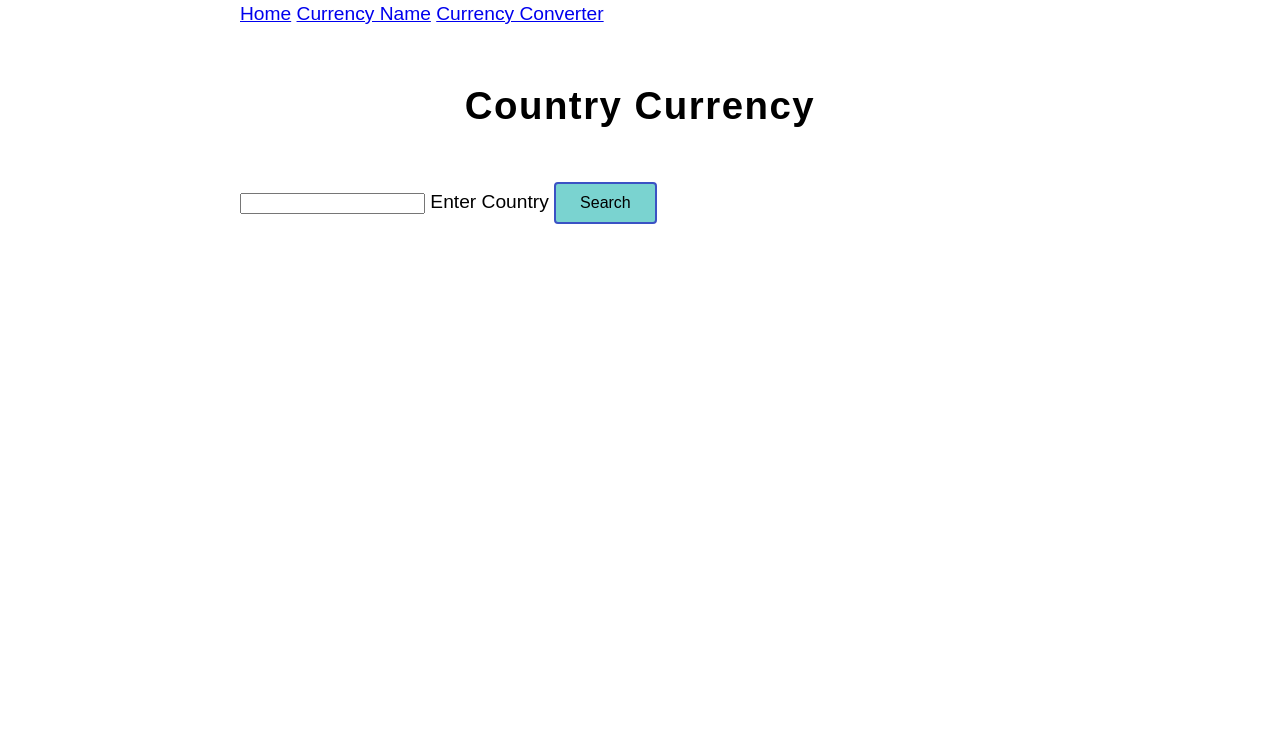
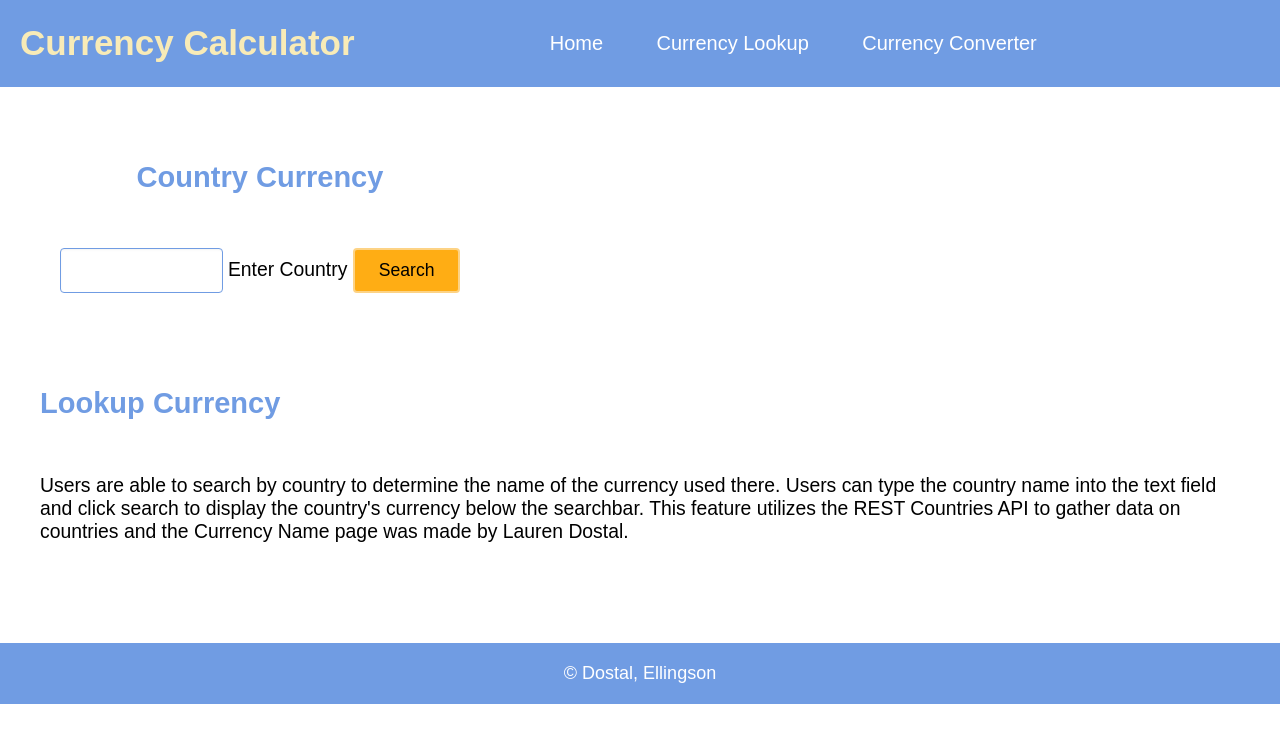
Before and after one commit to laurendostal/com6338-10-10-dostal-ellingson, a plain HTML site: page currencyname.html in a window 1280 px wide. Drawn offline with nearby package versions, Linux system fonts and the light colour scheme.

Commit message:
added currencyname.css to style the currency search page

```diff
--- /dev/null
+++ b/currencyname.css
@@ -0,0 +1,167 @@
+:root {
+    --primary: #709ce3;
+    --text: #000000;
+    --text-light: #474747;
+    --secondary: #f8ebb7;
+    --white: #ffffff;
+  }
+
+  html,
+  body {
+    margin: 0;
+    padding: 10;
+    font-size: 1.1rem;
+  }
+
+  * {
+    font-family: 'Poppins', sans-serif;
+  }
+
+  nav,
+  section>div {
+    max-width: 1200px;
+    margin: 0 auto;
+  }
+
+  .navbar a {
+    color: white;
+    text-decoration: none;
+  }
+
+  header {
+    width: 100%;
+    background-color: var(--primary);
+    color: white;
+    display: flex;
+    align-items: center;
+    justify-content: space-between;
+  }
+
+  .sitename {
+    color: var(--secondary);
+    font-weight: 700;
+    font-size: 35px;
+    padding-left: 20px;
+  }
+
+  .navbar ul {
+    margin: 0;
+    padding: 0;
+    list-style: none;
+    color: white;
+    text-align: right;
+  }
+
+  .navbar li {
+    margin-right: 48px;
+    font-weight: 500;
+    font-size: 20px;
+    display: inline-block;
+  }
+
+  .navbar a:hover {
+    color: #f8ebb7;
+  }
+
+  .banner {
+    display: flex;
+    flex-direction: column;
+    align-items: center;
+    justify-content: center;
+    height: 600px;
+    background-image: url('Images/whitebackground.jpg');
+    background-color: #5a5a5ae1;
+    background-position: center;
+    background-size: cover;
+    background-blend-mode: overlay;
+  }
+
+  a {
+    text-decoration: none;
+    color: black;
+  }
+
+  button {
+    padding: 10px 24px;
+    background-color: rgb(255, 173, 20);
+    border: solid 2px rgb(253, 211, 133);
+    border-radius: 4px;
+    color: var(--text);
+    font-size: 1rem;
+    cursor: pointer;
+    transition: 200ms;
+  }
+
+  button a:hover {
+    color: white;
+  }
+
+  .footer {
+    background-color: var(--primary);
+    color: var(--white);
+    font-weight: 300;
+    font-size: 18px;
+    padding: 20px;
+    margin-top: 60px;
+    text-align: center;
+  }
+
+  input {
+    color: #709ce3;
+    font-size: 1rem;
+    height: 2.3em;
+    border-radius: 4px;
+    max-width: 30%;
+    width: calc(100% - 15px);
+    margin: auto;
+    outline: 0;
+    background: #fff;
+    border-color: #dbdbdb;
+    padding-left: 15px;
+    border: 1px solid #709ce3;
+    box-shadow: inset 0 0.0625em 0.125em rgb(10 10 10 / 5%);
+  }
+
+  h2 {
+    padding-top: 30px;
+    padding-bottom: 30px;
+    color: #709ce3;
+  }
+
+  .currency-search {
+    width: 100%;
+    max-width: 480px;
+    text-align: center;
+    padding: 20px;
+  }
+
+  .section2 {
+    padding: 20px;
+  }
+
+  /* Small and medium screens */
+  @media only screen and (max-width: 1024px) {
+    .navbar {
+      flex-direction: column; /* Stack navigation items vertically */
+    }
+
+    .navbar-list {
+      width: 100%; /* Ensure full width for each navigation item */
+      text-align: center; /* Center align navigation items */
+    }
+
+    .navbar-list li {
+      margin-bottom: 10px; /* Add some spacing between navigation items */
+      width: 100%; /* Make each navigation item take up full width */
+    }
+
+    .navbar-list a {
+      font-size: 0.9rem; /* Adjust font size for small and medium screens */
+      padding: 30px; /* Add padding to the links */
+    }
+  }
+
+  /* Large screens */
+  @media only screen and (min-width: 1025px) {
+    /* Styles for large screens */
+  }
--- a/currencyname.html
+++ b/currencyname.html
@@ -4,60 +4,21 @@
     <meta charset="UTF-8">
     <meta name="viewport" content="width=device-width, initial-scale=1.0">
     <title>Country Currency</title>
-    <link rel="stylesheet" href="https://cdnjs.cloudflare.com/ajax/libs/prism/1.27.0/themes/prism-okaidia.min.css" integrity="sha512-mIs9kKbaw6JZFfSuo+MovjU+Ntggfoj8RwAmJbVXQ5mkAX5LlgETQEweFPI18humSPHymTb5iikEOKWF7I8ncQ==" crossorigin="anonymous" referrerpolicy="no-referrer" />
-  <style>
-    :root {
-      --primary-color: hsl(0, 0%, 100%);
-      --text: #000000;
-      --button-bg: rgb(238, 82, 82);
-      --button-border: hsl(230, 54%, 50%);
-    }
-
-    body {
-      max-width: 800px;
-      margin: auto;
-      background-color: var(--primary-color);
-      color: var(--text);
-      font-size: 1.2rem;
-      line-height: 1.5;
-      font-family: Arial, Helvetica, sans-serif;
-    }
-
-    h1,
-    h2,
-    h3 {
-      text-align: center;
-      margin: 48px 0;
-      letter-spacing: 1.5px;
-    }
-
-    p {
-      margin: 48px 0;
-    }
-
-    button {
-      padding: 10px 24px;
-      background-color: rgb(122, 211, 208);
-      border: solid 2px var(--button-border);
-      border-radius: 4px;
-      color: var(--text);
-      font-size: 1rem;
-      cursor: pointer;
-      transition: 200ms;
-    }
-
-    button:hover {
-      background-color: var(--button-border);
-    }
-  </style>
+    <link rel="stylesheet" href="currencyname.css" />
 </head>
 <body>
-  <nav>
-    <a href="index.html">Home</a>
-    <a href="currencyname.html">Currency Name</a>
-    <a href="cc.html">Currency Converter</a>
-</nav>
-    <h1>Country Currency</h1>
+  <header class="header">
+    <h1 class="sitename">Currency Calculator</h1>
+    <nav class="navbar">
+        <ul class="navbar-list" id="main-menu">
+        <li><a href="index.html">Home</a></li>
+        <li><a href="currencyname.html">Currency Lookup</a></li>
+        <li><a href="cc.html">Currency Converter</a></li>
+        </ul>
+    </nav>
+  </header>
+    <div class="currency-search">
+    <h2>Country Currency</h2>
     <div id="country-currency">
         <form>
           <input name="search" id="currency-search" type="text" placeholder=" " />
@@ -68,6 +29,19 @@
         </form>
       </div>
       <section id="currency"></section>
+    </div>
+    <main>
+      <article>
+          <section class="section2">
+              <div>
+                <h2>Lookup Currency</h2>
+                <p>Users are able to search by country to determine the name of the currency used there.  Users can type the country name into the text field and click search to display the country's currency below the searchbar.  This feature utilizes the REST Countries API to gather data on countries and the Currency Name page was made by Lauren Dostal.</p> </div>
+          </section>
+      </article>
+    </main>
+    <footer class="footer center">
+      &copy; Dostal, Ellingson
+    </footer>
     <script src="currencyname.js"></script>
 </body>
 </html>
--- a/styles.css
+++ b/styles.css
@@ -82,6 +82,10 @@ header {
 
 .section2 {
   background-color: #f1f1f1;
+  padding: 20px;
+}
+
+.section3 {
   padding: 20px;
 }
 
```
